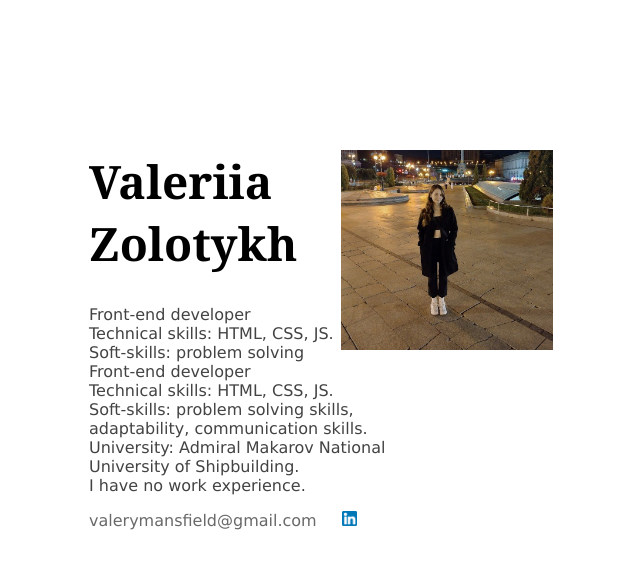
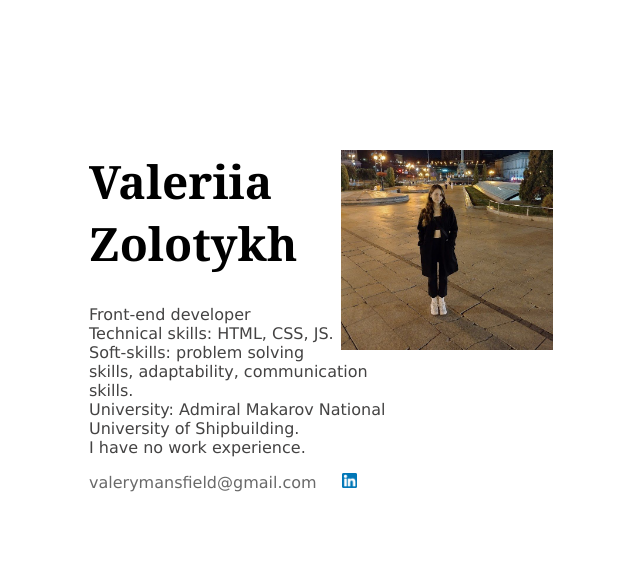
Before and after one commit to ValeryZolotykh/ValeryZolotykh.github.io, a plain HTML site: page index.html in a window 1280 px wide. Shown: the whole page, without its empty margins (319-959 px from the left). Drawn offline with Linux system fonts and the light colour scheme.

Commit message:
delete extra row

```diff
--- a/index.html
+++ b/index.html
@@ -11,8 +11,6 @@
     <h1>Valeriia Zolotykh</h1>
     <p class="main_text">
         Front-end developer <br>Technical skills: HTML, CSS, JS.<br> Soft-skills: problem solving
-        Front-end developer <br>Technical skills: HTML, CSS, JS.<br> Soft-skills: problem solving
-
         skills, adaptability, communication skills.<br> University: Admiral Makarov National University of Shipbuilding.<br>
         I have no work experience.
     </p>
```
